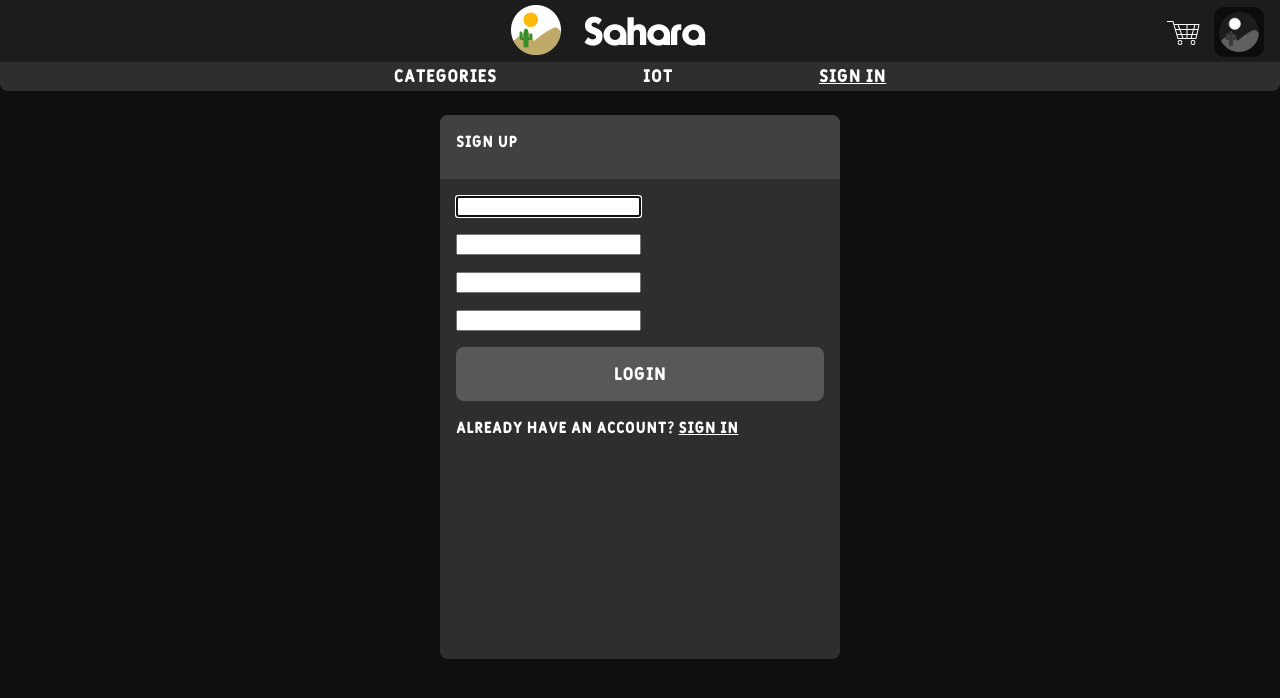
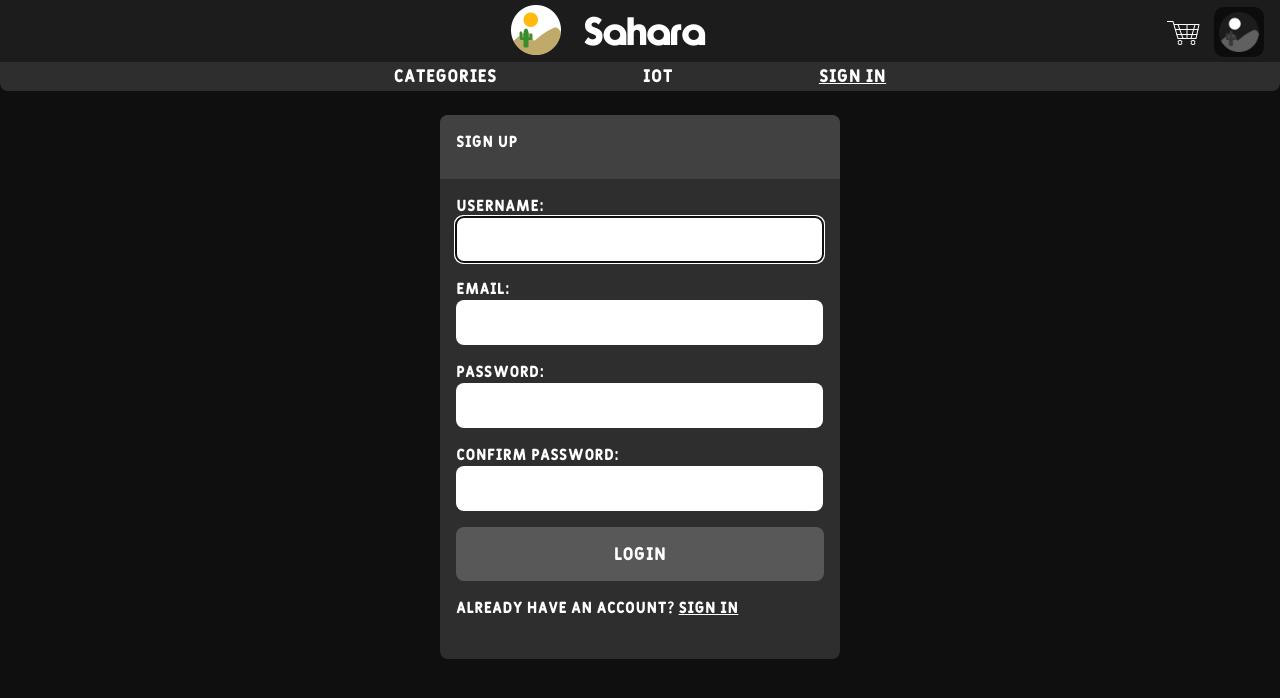
Before and after one commit to Team-De-bug/Sahara, a Django app: page /signup/ in a window 1280 px wide. Shown: the top 698 px of the page. Run offline with Django 3.2, Linux system fonts and the light colour scheme.

Commit message:
fixed signup page

```diff
--- a/mysite/shop/static/sahara/style.css
+++ b/mysite/shop/static/sahara/style.css
@@ -176,13 +176,7 @@ table{
     padding: 1em;
 }
 
-#input{
-    width: 23em;
-    height: 23em;
-    margin: 1em;
-}
-
-#field{
+input{
     width: 90%;
     height: 0.5em;
     border: 10px;
@@ -190,6 +184,7 @@ table{
     padding: 1em;
     font-size: 18px;
 }
+
 
 #submit{
     font-size: 18px;
--- a/mysite/user/templates/user/signup.html
+++ b/mysite/user/templates/user/signup.html
@@ -10,10 +10,14 @@
     <form id="signup" method="POST">
         {% csrf_token %}
 
-        <p>{{ form.username }}</p>
-        <p>{{ form.email }}</p>
-        <p>{{ form.password1 }}</p>
-        <p>{{ form.password2 }}</p>
+        <p><label for="id_username">Username:</label>
+            {{ form.username }}</p>
+        <p><label for="id_email">Email:</label>
+            {{ form.email }}</p>
+        <p><label for="id_password1">Password:</label>
+            {{ form.password1 }}</p>
+        <p><label for="id_password2">Confirm Password:</label>
+            {{ form.password2 }}</p>
         <button type="submit" id="submit">Login</button>
         <div id="ask">Already have an account? <a href="{% url 'login' %}">Sign in</a></div>
     </form>
```
